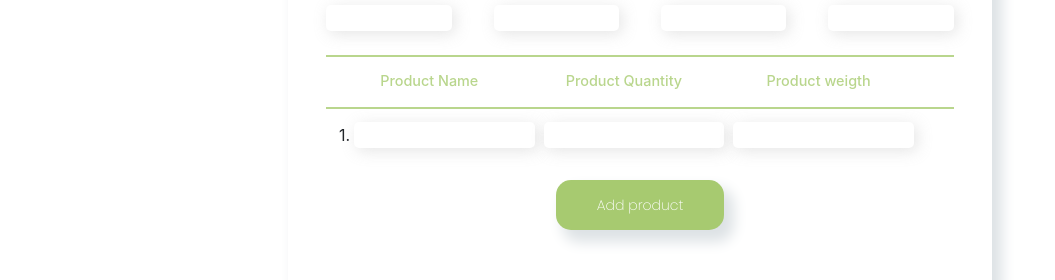
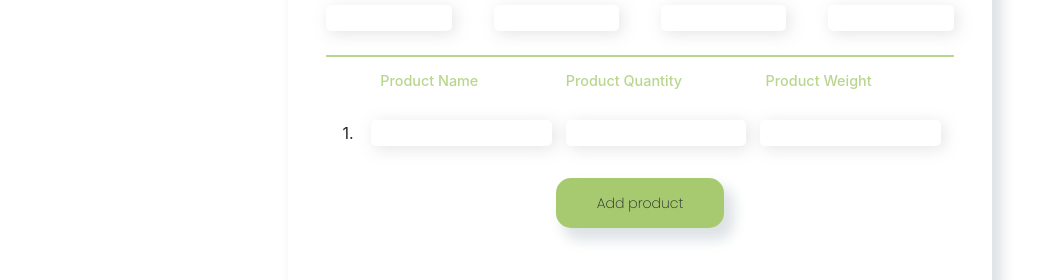
Before and after one commit to Angelicarjs/Meloon, a React (Create React App) app: page /sellOrderCreation in a window 1280 px wide. Shown: the part 401-681 px from the top of the page, without its empty margins (0-1055 px from the left). Built offline with nearby package versions, Linux system fonts and the light colour scheme; no server answers.

Commit message:
sellordercreation advances, addproduct and update state ok

```diff
--- a/src/components/SellOrderCreation.js
+++ b/src/components/SellOrderCreation.js
@@ -9,13 +9,14 @@ import {
   DocumentDiv,
   RowDiv,
   ProductsDiv,
-  ProductItem,
+  ProductsDivHeader,
   PRIMARY_COLOR,
   Button,
   Input
 } from './styledComponents'
 
 const initialState = {
+  isFirstRender: true,
   sellerStoreName: null,
   sellerStore: null,
   shippingMethod: null,
@@ -27,12 +28,16 @@ const initialState = {
   shippingCity: null,
   shippingRegion: null,
   shippingCountry: null,
-  products: []
+  products: [
+   {number: 1,
+    name: undefined,
+    quantity: undefined,
+    weight: undefined}
+  ]
 }
 
 
 function SellOrderCreation() {
-
   const methods = []
   async function postData(url) {
     await fetch(url, {
@@ -50,8 +55,6 @@ function SellOrderCreation() {
 
   }
 
-  console.log(typeof(methods))
-
   //Retrieve the list of available shipping methods:
 
   postData("https://yhua9e1l30.execute-api.us-east-1.amazonaws.com/sandbox/shipping-methods")
@@ -67,6 +70,8 @@ function SellOrderCreation() {
 
   const [state, setState] = useState({ ...initialState })
 
+  const { products } = state
+
   const addInfo = (target) => {
     setState({
       ...state,
@@ -74,21 +79,31 @@ function SellOrderCreation() {
     })
   }
 
-  /* const addLine = () =>
+  const addLine = () =>
     setState({
       ...state,
       products: products.concat([
         {
-          item: undefined,
-          code: undefined,
-          price: undefined,
-          tax: undefined,
-          quantity: 1,
-          total: undefined,
-          emptyQuantityError: false
+          number:products.length + 1,
+          name: undefined,
+          quantity: undefined,
+          weight: undefined
         }
       ])
-    }) */
+    })
+
+    const addProduct = (target, i) => {
+      const newProduct = products.map((product, index) => {
+        if (i !== index) return product
+        //const { number, name, quantity, weight } = products[i]
+        return {
+          ...product,
+          [target.name]: target.value
+        }
+      })
+      setState({ ...state, products: newProduct })
+    }
+
 
   return(
       <>
@@ -170,7 +185,7 @@ function SellOrderCreation() {
                    <Input type="text" class="text-field w-input"  name="shippingCountry" onChange={event => addInfo(event.target)}/>
                 </div>
 
-                {/* <div style={{ textAlign: 'center', width: '100%' }}>
+                {/* <div style={{ textAlign: 'center', width: '20%' }}>
                   <p style={{ fontSize:'13px', margin: '1em' }}>Method</p>
                   <select>{methods[0]}</select>
                 </div> */}
@@ -179,7 +194,7 @@ function SellOrderCreation() {
 
         <br />
 
-        <ProductsDiv>
+        <ProductsDivHeader>
                 <div style={{ textAlign: 'center', width: '30%' }}>
                   <p>Product Name</p>
                 </div>
@@ -187,29 +202,29 @@ function SellOrderCreation() {
                   <p>Product Quantity</p>
                 </div>
                 <div style={{ textAlign: 'center', width: '30%' }}>
-                  <p>Product weigth</p>
+                  <p>Product Weight</p>
                 </div>
                 <div style={{ textAlign: 'right', width: '3%' }} />
-        </ProductsDiv>
+        </ProductsDivHeader>
 
+        {products.map((product, i) => (
         <ProductsDiv>
-                <div style={{ textAlign: 'center', width: '1%' }}>
-                  1.
+                <div style={{ textAlign: 'center', width: '3%' }}>
+                  {product.number}.
                 </div>
                 <div style={{ textAlign: 'center', width: '30%' }}>
-                  <Input type="text" class="text-field w-input"/>
+                  <Input type="text" class="text-field w-input" name="name" onChange={event => addProduct(event.target, i)}/>
                 </div>
                 <div style={{ textAlign: 'center', width: '30%' }}>
-                  <Input type="text" class="text-field w-input"/>
+                  <Input type="text" class="text-field w-input" name="quantity" onChange={event => addProduct(event.target, i)}/>
                 </div>
                 <div style={{ textAlign: 'center', width: '30%' }}>
-                  <Input type="text" class="text-field w-input"/>
+                  <Input type="text" class="text-field w-input" name="weight" onChange={event => addProduct(event.target, i)}/>
                 </div>
-                <div style={{ textAlign: 'right', width: '3%' }} />
-        </ProductsDiv>
+        </ProductsDiv>))}
 
         <div style={{ marginTop:'2em', display:'flex', width: '100%', justifyContent: 'center' }}>
-        <Button> Add product </Button>
+        <Button onClick={() => addLine()}> Add product </Button>
         </div>
 
       </DocumentDiv>
--- a/src/components/styledComponents.js
+++ b/src/components/styledComponents.js
@@ -12,7 +12,7 @@ export const StyledCard = styled.div`
   margin: 2%;
   border-top: ${(props) => props.border};
 `
-export const Button = styled.div`
+export const Button = styled.a`
     border-radius: 15px;
     text-align: center;
     width: 12em;
@@ -22,6 +22,7 @@ export const Button = styled.div`
     padding: 1em;
     color: #fff;
     font-size: 14px;
+    outline:none;
     line-height: 160%;`
 
 export const Title = styled.p`
@@ -95,13 +96,27 @@ export const RowDiv = styled.div`
   }
 `
 
+export const ProductsDivHeader = styled.div`
+  display: flex;
+  width: 100%;
+  justify-content: space-between;
+  align-content: center;
+  align-items: center;
+  border-top: 2.5px solid ${PRIMARY_COLOR};
+  padding: 2% 2% 0% 2%;
+  p {
+    color: ${PRIMARY_COLOR};
+    font-size: 0.9em;
+    font-weight: 500;
+  }
+`
+
 export const ProductsDiv = styled.div`
   display: flex;
   width: 100%;
   justify-content: space-between;
   align-content: center;
   align-items: center;
-  border-top: 2.5px solid ${PRIMARY_COLOR};
   padding: 2% 2% 0% 2%;
   p {
     color: ${PRIMARY_COLOR};
```
